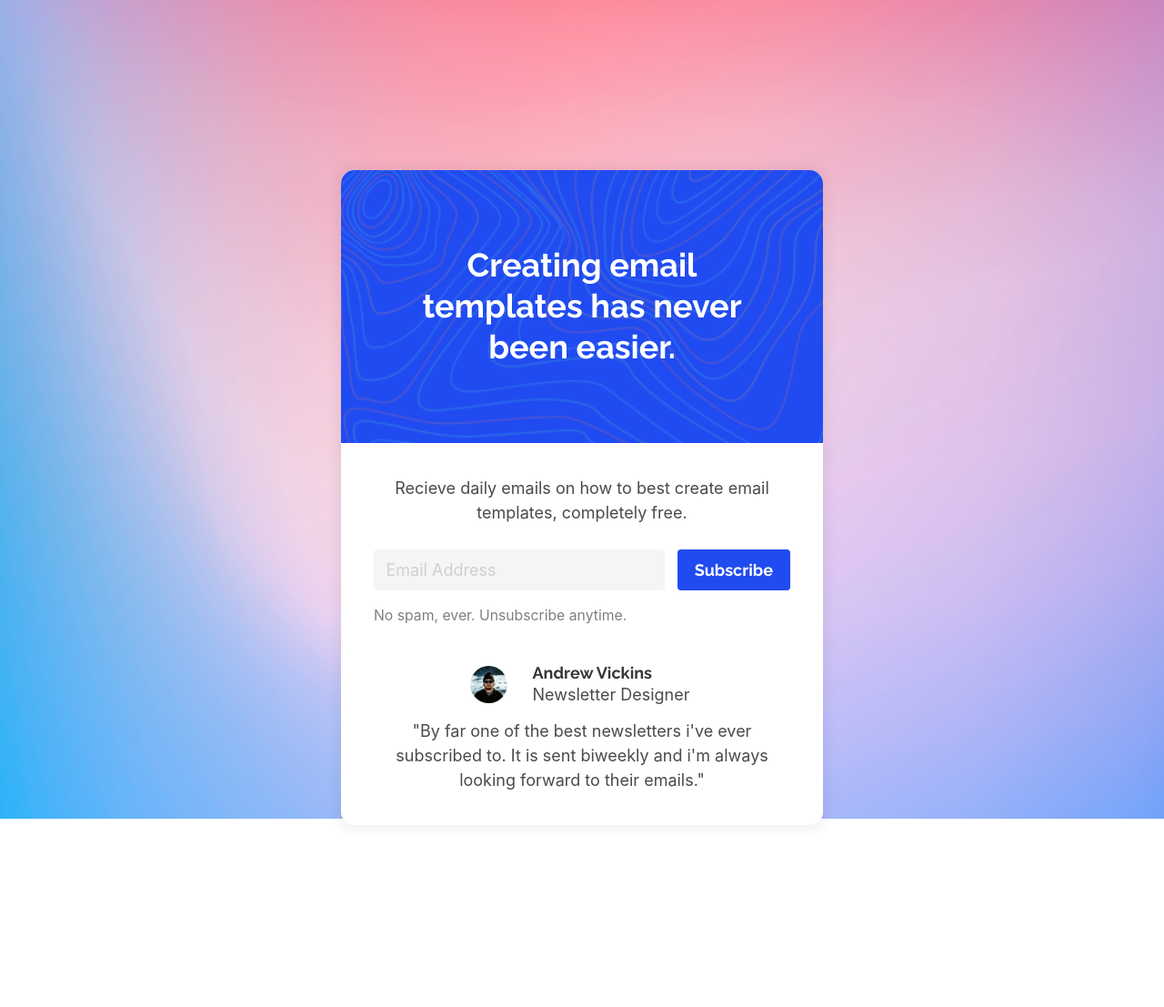
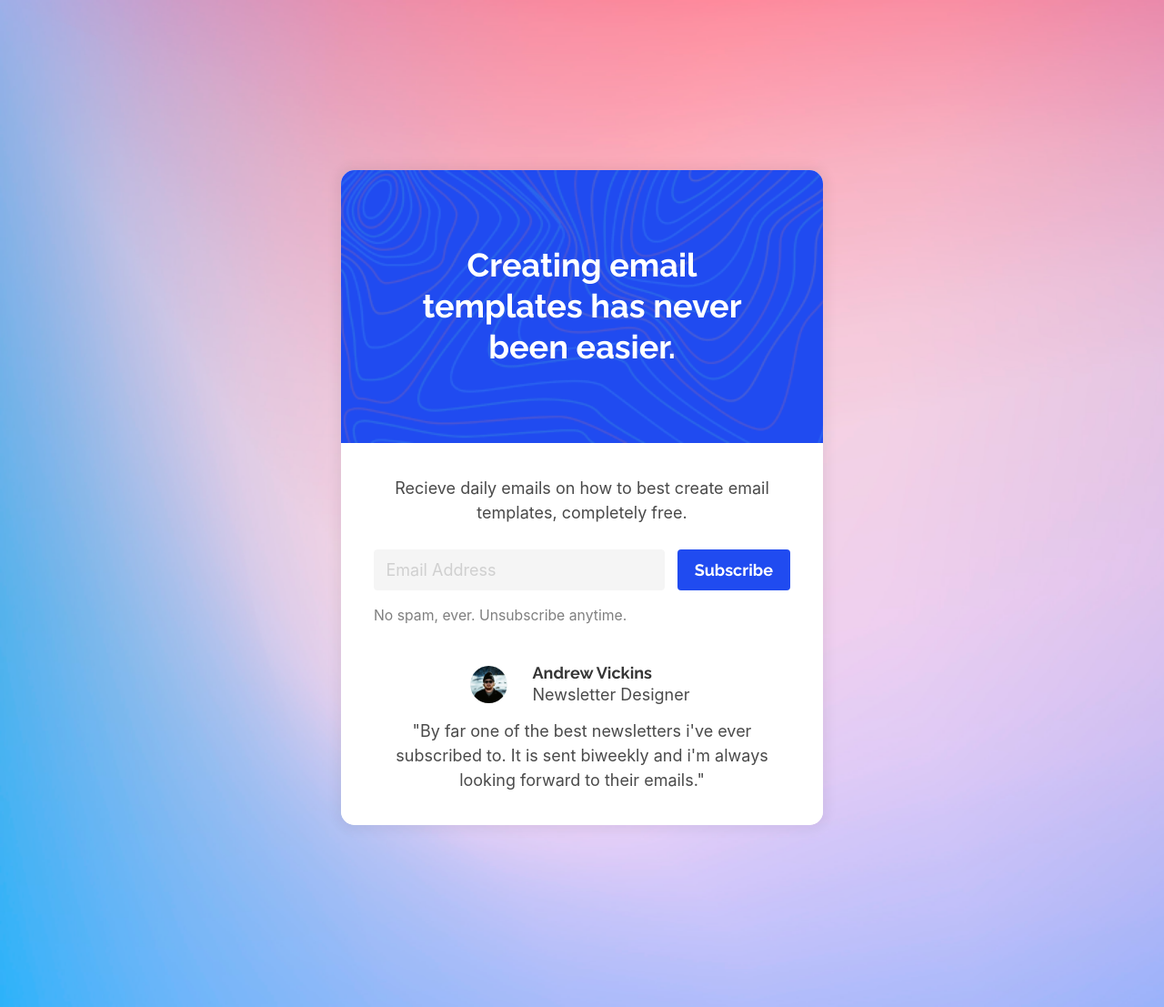
Before and after one commit to leabs/codewell-newsletter-popup, a Jekyll site: the page built from index.html, in a window 1280 px wide. Shown: the whole page at 91% size. Built offline with Jekyll 4.4.1, drawn with Linux system fonts in a browser that asks for light colours; before the commit the page ends 907 px from its top, so only the background shows below that.

Commit message:
margin missing under card

```diff
--- a/assets/css/styles.css
+++ b/assets/css/styles.css
@@ -25,7 +25,7 @@ h5 {
 }
 .newsletter-card {
   background-color: #f5f5f5;
-  margin-bottom: 20px;
+  margin-bottom: 120px;
   border-radius: 15px !important;
   padding: 0 !important;
   box-shadow: 0 0 12px 6px rgba(0, 0, 0, 0.05);
--- a/index.html
+++ b/index.html
@@ -2,7 +2,7 @@
 layout: default
 ---
 
-<div class="columns">
+<div class="columns" style="margin-bottom: 200px">
   <div class="column newsletter-card">
     <div class="newsletter-header has-text-white">
       <h1>Creating email templates has never been easier.</h1>
```
Also changed, not shown: 3 other files.
